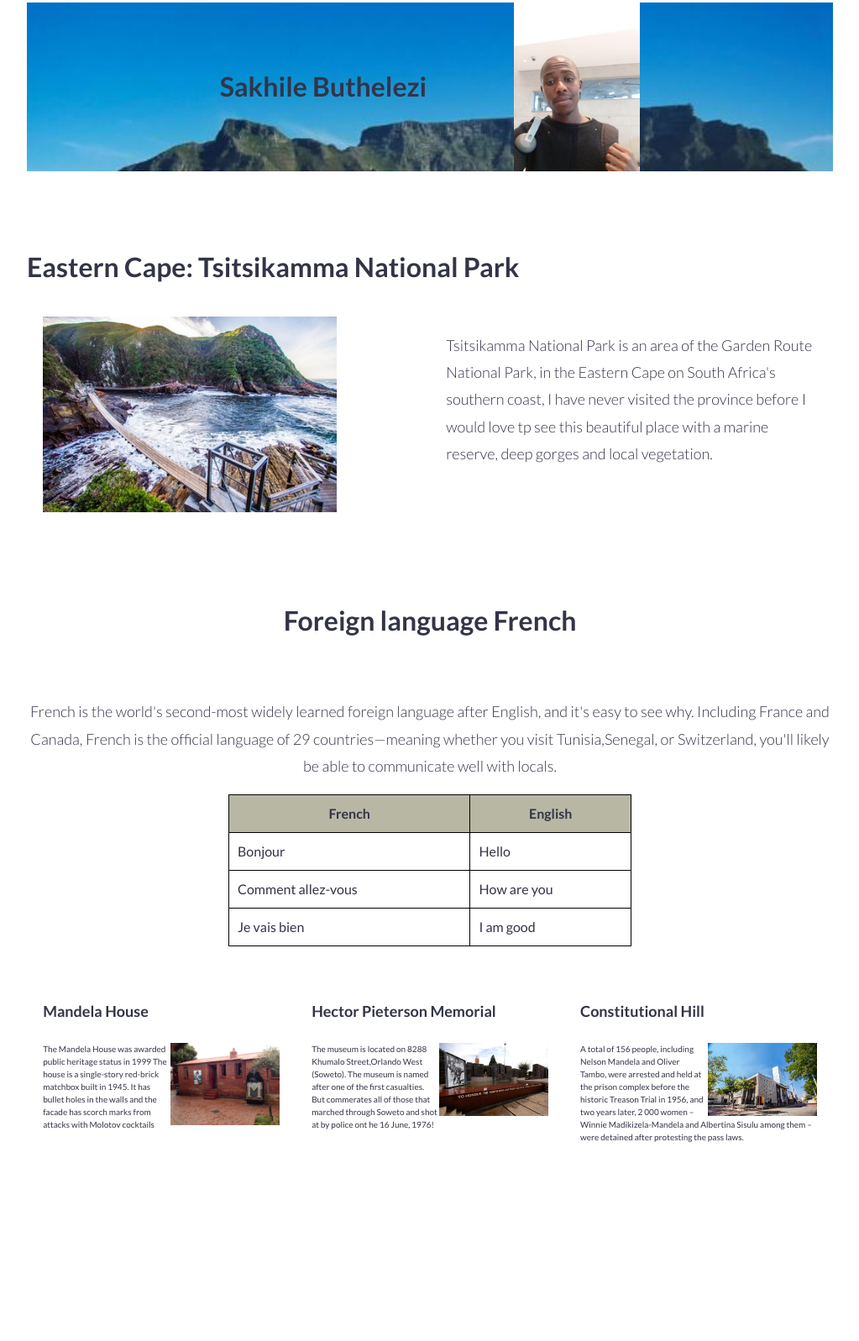
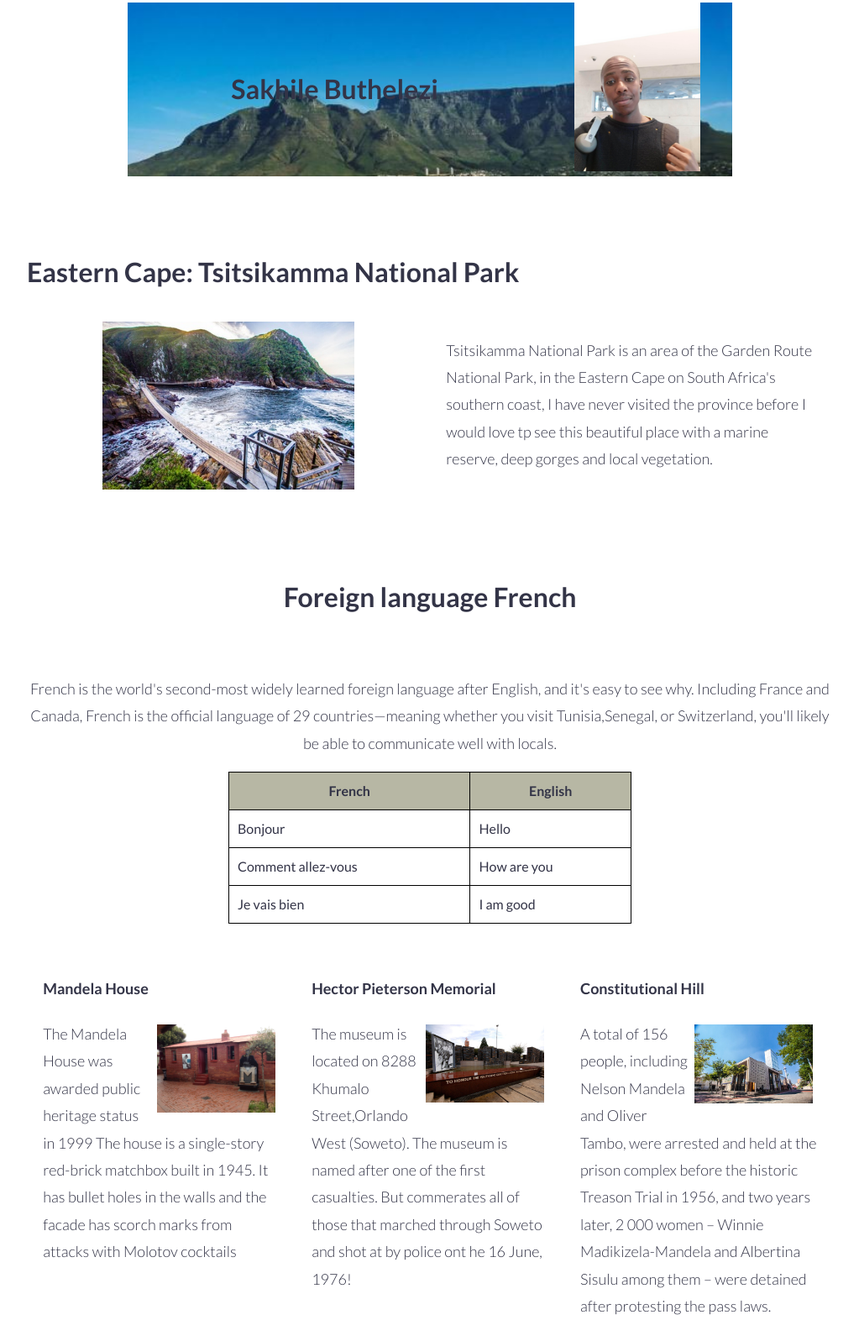
Before and after one commit to Mercyfulll/basic-website, a plain HTML site: page my-webpage-grid.html in a window 1280 px wide. Shown: the part 45-1642 px from the top of the page at 84% size, without its empty margins (128-1151 px from the left). Before the commit the page ends 1415 px from the top, so only its background shows below. Drawn offline with Linux system fonts and the light colour scheme.

Commit message:
Chenges on SimpleGrid

```diff
--- a/my-webpage-grid.html
+++ b/my-webpage-grid.html
@@ -1,5 +1,6 @@
 <!DOCTYPE html>
 <html lang="en">
+
 <head>
     <meta charset="UTF-8">
     <meta http-equiv="X-UA-Compatible" content="IE=edge">
@@ -7,21 +8,28 @@
     <link rel="stylesheet" href="simple-grid.css">
     <title>Document</title>
 </head>
+
 <body>
     <div class="container">
-    <div class="row back">
+        <div class="container back">
+            <div class="row ">
+                <div class="col-6 center"></div>
                 <h1>Sakhile Buthelezi</h1>
+            </div>
+            <div class="col-6 center">
                 <img class="self" src="me.png" alt="My image" width="150">
             </div>
-
-    <div class="row">
-        <h2>Eastern Cape: Tsitsikamma National Park</h2>
-        <div class="col-6">
-
-            <img src="Tsitsikama.jpg" alt="Tsitsikamma National Park" width="350">
         </div>
 
-        <div class="col-6">
+
+    <div class="row city">
+        <h2>Eastern Cape: Tsitsikamma National Park</h2>
+        <div class="col-6 cityimage">
+
+            <img src="Tsitsikama.jpg" alt="Tsitsikamma National Park" width="300">
+        </div>
+
+        <div class="col-6 citytext">
             <p>Tsitsikamma National Park is an area of the Garden Route National Park,
                 in the Eastern Cape on South Africa's southern coast, I have never visited
                 the province before I would love tp see this beautiful place with a marine reserve,
@@ -32,7 +40,8 @@
     <div class="language">
         <div class="reason center">
             <h2>Foreign language French</h2><br>
-            <p>French is the world's second-most widely learned foreign language after English, and it's easy to see why.
+            <p>French is the world's second-most widely learned foreign language after English, and it's easy to see
+                why.
                 Including France and Canada, French is the official language of 29 countries—meaning whether you visit
                 Tunisia,Senegal, or Switzerland, you'll likely be able to communicate well with locals.</p>
         </div>
@@ -63,37 +72,39 @@
         <div class="col-4 box1">
             <h4>Mandela House</h4>
 
-            <img class="nelson" src="Nelson.jpg" alt="The Mandela House" width="130">
+            <img class="nelson" src="Nelson.jpg" alt="The Mandela House" width="160">
 
-            The Mandela House was awarded public heritage status in 1999
+            <p>The Mandela House was awarded public heritage status in 1999
                 The house is a single-story red-brick matchbox built in 1945.
                 It has bullet holes in the walls and the facade has scorch marks from attacks with Molotov cocktails
+            </p>
 
         </div>
         <div class="col-4 box2">
             <h4>Hector Pieterson Memorial</h4>
 
-            <img class="hector " src="hector.png" alt="Hector Peterson Memorial" width="130">
+            <img class="hector " src="hector.png" alt="Hector Peterson Memorial" width="160">
 
-                The museum is located on 8288 Khumalo Street,Orlando West (Soweto).
+            <p>The museum is located on 8288 Khumalo Street,Orlando West (Soweto).
                 The museum is named after one of the first casualties.
                 But commerates all of those that marched through Soweto and shot at by police ont he 16 June, 1976!
-
+            </p>
 
         </div>
         <div class="col-4 box3">
             <h4>Constitutional Hill</h4>
 
-            <img class="constitutional" src="Constitutional.jpg" alt="The Constitutional Hill Precinct" width="130">
+            <img class="constitutional" src="Constitutional.jpg" alt="The Constitutional Hill Precinct" width="160">
 
-            A total of 156 people, including Nelson Mandela and Oliver Tambo,
+            <p>A total of 156 people, including Nelson Mandela and Oliver Tambo,
                 were arrested and held at the prison complex before the historic Treason Trial in 1956,
                 and two years later, 2 000 women – Winnie Madikizela-Mandela and Albertina Sisulu among them – were
-            detained
-            after protesting the pass laws.
+                detained after protesting the pass laws.
+            </p>
 
         </div>
     </div>
     </div>
 </body>
+
 </html>
--- a/simple-grid.css
+++ b/simple-grid.css
@@ -22,12 +22,13 @@ body {
   background-image: url(Table-Mountain.JPG);
   background-size: cover;
   margin-top: 3em;
+  width: 100%;
 
 }
 
-.self {
+/*.self {
   padding-left: 6.5em;
-}
+}*/
 
 table {
   border-collapse: collapse;
@@ -92,7 +93,7 @@ p {
 }
 
 .citytext {
-  margin-top: 3em;
+  margin-top: 1em;
 }
 
 .font-light {
@@ -221,24 +222,46 @@ p {
 
 .hector {
   float: left;
+  padding-right: 0.5em;
 }
 
 .constitutional,
 .nelson {
   float: right;
+  padding-left: 0.4em;
 }
 
-@media only screen and (min-width: 33.75em) {
-
-  /* 540px */
+@media only screen and (min-width: 33.75em) { /* 540px */
   .container {
     width: 80%;
   }
 }
+@media (min-width : 400px){
+  .container{
+    width:auto;
+  }
 
-@media only screen and (min-width: 45em) {
+  .cityimage{
+    text-align: center;
+    margin-left: auto;
+    margin-right: auto;
+  }
+  .back {
+    display: block;
+    align-items: center;
+    justify-content: center;
+  }
+  .self{
+    text-align: center;
+    margin-left: auto;
+    margin-right: auto;
+    align-items: center;
+    justify-content: center;
 
-  /* 720px */
+  }
+}
+
+@media only screen and (min-width: 45em) { /* 720px */
   .container {
     width: 80%;
   }
@@ -248,7 +271,15 @@ p {
     align-items: center;
     justify-content: center;
   }
-
+  .city{
+    overflow: hidden;
+  }
+  .cityimage{
+    width: 45%;
+  }
+  .citytext{
+    width: 45%;
+  }
   .col-1 {
     width: 4.33%;
   }
@@ -315,19 +346,24 @@ p {
   }
 
   .back {
-    display: flex;
+    display:flex;
   }
 
   .constitutional,
   .hector,
   .nelson {
+    width: 50%;
     float: right;
+    margin: 0.2em;
+    padding: 0.1em;
   }
+
+
 
   .box1,
   .box2,
   .box3 {
     height: auto;
-    font-size:x-small;
+    margin: 1em;
   }
 }
--- a/style.css
+++ b/style.css
@@ -141,7 +141,6 @@ th {
   float: left;
 }
 
-.overflow {}
 
 @media(min-width: 760px) {
 
```
Lines whose indentation alone changed are shown as unchanged.
